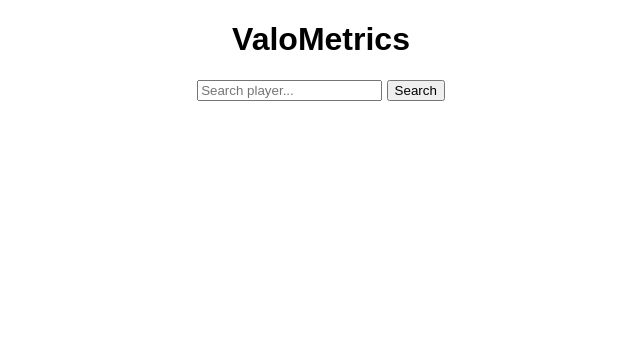
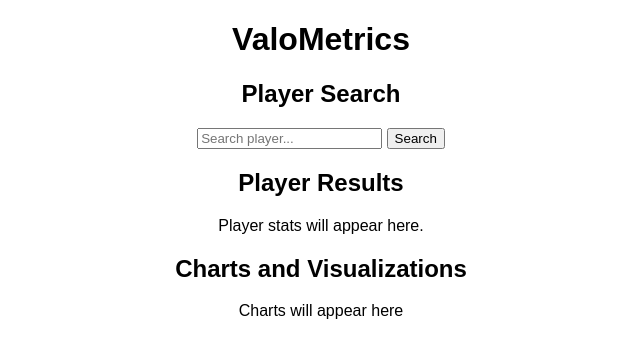
Before and after one commit to ZackLittell/ValoMetrics, a plain HTML site: page frontend/index.html in a window 1280 px wide. Shown: the whole page, without its empty margins (319-959 px from the left). Drawn offline with Linux system fonts and the light colour scheme.

Commit message:
expanded html

```diff
--- a/frontend/index.html
+++ b/frontend/index.html
@@ -9,10 +9,21 @@
 <body>
     <h1>ValoMetrics</h1>
 
-    <input type="text" placeholder="Search player..." id="playerSearch">
-    <button onclick="searchPlayer()">Search</button>
+    <section>
+        <h2>Player Search</h2>
+        <input type="text" placeholder="Search player..." id="playerSearch">
+        <button onclick="searchPlayer()">Search</button>
+    </section>
 
-    <div id="results"></div>
+    <section id="results">
+        <h2>Player Results</h2>
+        <p>Player stats will appear here.</p>
+    </section>
+
+    <section id="charts">
+        <h2>Charts and Visualizations</h2>
+        <p>Charts will appear here</p>
+    </section>
 
     <script src="script.js"></script>
 </body>
```
